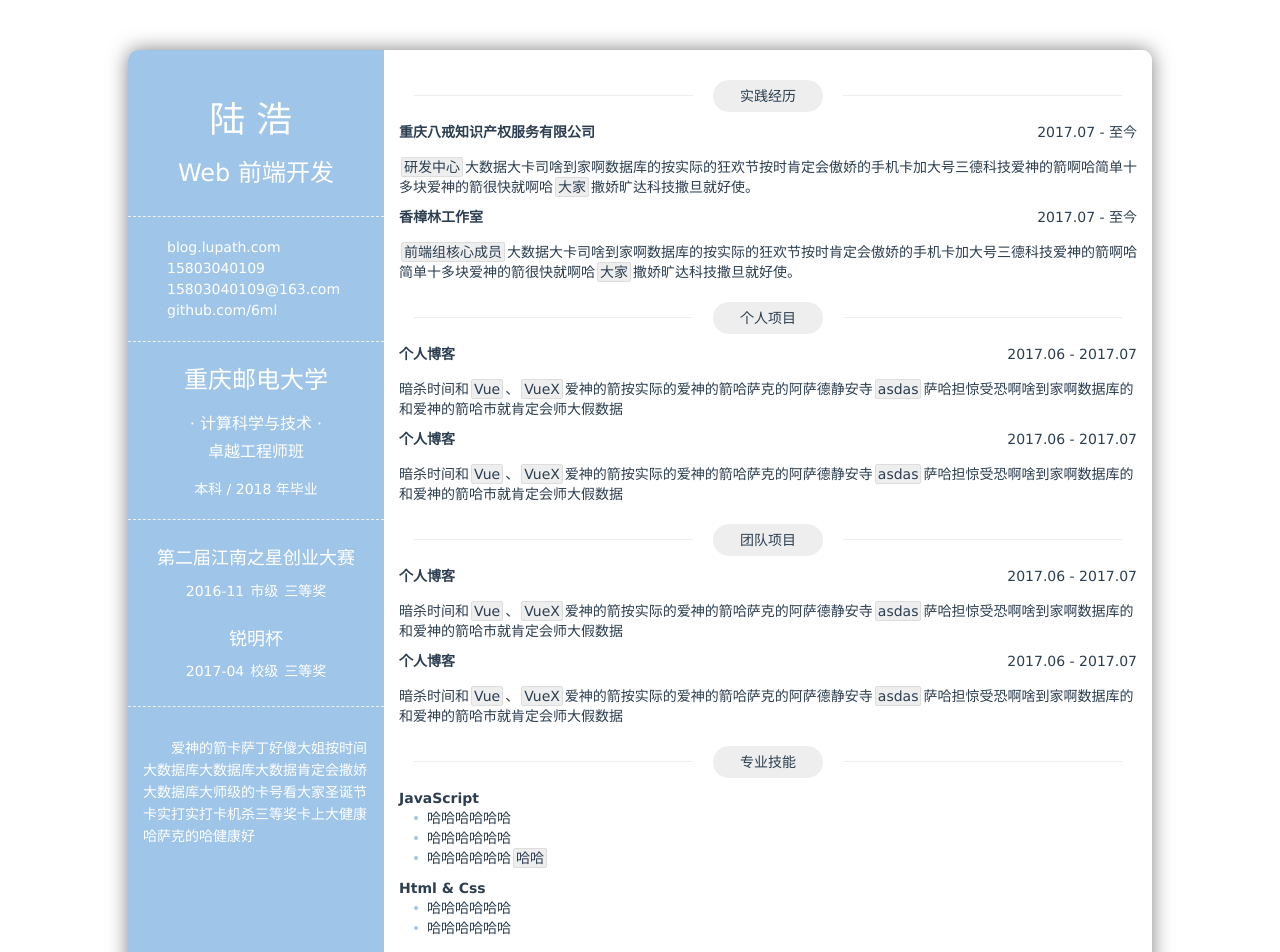
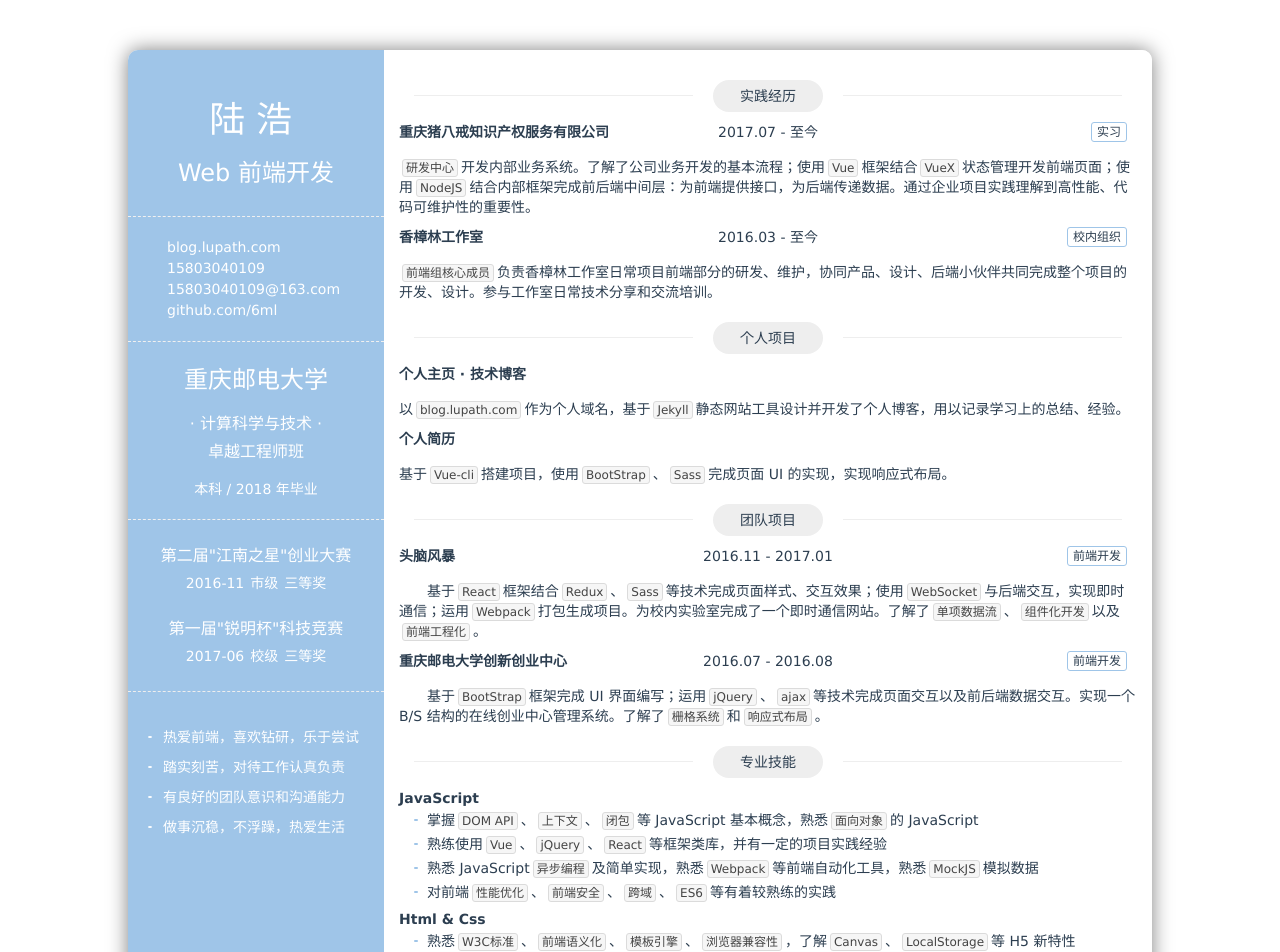
Before and after one commit to 6ml/resume, a Vue app: page / in a window 1280 px wide. Shown: the top 952 px of the page. Built offline with nearby package versions, Linux system fonts and the light colour scheme; some icons are missing.

Commit message:
[style]修改组件样式

```diff
--- a/src/components/leftCom/Evaluation.vue
+++ b/src/components/leftCom/Evaluation.vue
@@ -1,6 +1,11 @@
 <template>
 	<div class="evaluation">
-		<p class="evaContent">爱神的箭卡萨丁好傻大姐按时间大数据库大数据库大数据肯定会撒娇大数据库大师级的卡号看大家圣诞节卡实打实打卡机杀三等奖卡上大健康哈萨克的哈健康好</p>
+		<ul class="evaContent">
+			<li class="evaItem">热爱前端，喜欢钻研，乐于尝试</li>
+			<li class="evaItem">踏实刻苦，对待工作认真负责</li>
+			<li class="evaItem">有良好的团队意识和沟通能力</li>
+			<li class="evaItem">做事沉稳，不浮躁，热爱生活</li>
+		</ul>
 	</div>
 </template>
 
@@ -20,10 +25,26 @@
 		padding: 30px 15px 0;
 
 		.evaContent{
-			text-indent: 2em;
+			padding: 0 0 0 20px;
 			font-size: 14px;
-			line-height: 22px;
+			line-height: 30px;
 			text-align: left;
+
+			.evaItem {
+				position: relative;
+
+				&::before {
+					content: " ";
+					display: block;
+					position: absolute;
+					left: -15px;
+					top: 14px;
+					width: 4px;
+					height: 2px;
+					border-radius: 50%;
+					background-color: #FFF;
+				}
+			}
 		}
 	}
 </style>
--- a/src/components/leftCom/Prize.vue
+++ b/src/components/leftCom/Prize.vue
@@ -2,12 +2,12 @@
 	<div class="prize">
 		<ul class="priContent">
 			<li class="prizeItem">
-				<p class="prizeName">第二届江南之星创业大赛</p>
+				<p class="prizeName">第二届"江南之星"创业大赛</p>
 				<p class="prizeInfo"><span class="prizeTime">2016-11</span><span class="matchLevel">市级</span><span class="prizeLevel">三等奖</span></p>
 			</li>
 			<li class="prizeItem">
-				<p class="prizeName">锐明杯</p>
-				<p class="prizeInfo"><span class="prizeTime">2017-04</span><span class="matchLevel">校级</span><span class="prizeLevel">三等奖</span></p>
+				<p class="prizeName">第一届"锐明杯"科技竞赛</p>
+				<p class="prizeInfo"><span class="prizeTime">2017-06</span><span class="matchLevel">校级</span><span class="prizeLevel">三等奖</span></p>
 			</li>
 		</ul>
 	</div>
@@ -35,8 +35,8 @@
 				margin-top: 25px;
 
 				.prizeName {
-					font-size: 18px;
-					margin: 10px 0;
+					font-size: 16px;
+					margin: 10px 0 5px;
 				}
 
 				.prizeInfo {
--- a/src/components/rightCom/PersonalProject.vue
+++ b/src/components/rightCom/PersonalProject.vue
@@ -3,18 +3,18 @@
 		<header class="header">个人项目</header>
 		<div class="perBlock">
 			<header class="clearfix">
-				<span class="perName">个人博客</span><span class="perTime">2017.06 - 2017.07</span>
+				<span class="perName">个人主页 · 技术博客</span>
 			</header>
 			<p class="perContent">
-				暗杀时间和<em>Vue</em>、<em>VueX</em>爱神的箭按实际的爱神的箭哈萨克的阿萨德静安寺<em>asdas</em>萨哈担惊受恐啊啥到家啊数据库的和爱神的箭哈市就肯定会师大假数据
+				以<em>blog.lupath.com</em>作为个人域名，基于<em>Jekyll</em>静态网站工具设计并开发了个人博客，用以记录学习上的总结、经验。
 			</p>
 		</div>
 		<div class="perBlock">
 			<header class="clearfix">
-				<span class="perName">个人博客</span><span class="perTime">2017.06 - 2017.07</span>
+				<span class="perName">个人简历</span>
 			</header>
 			<p class="perContent">
-				暗杀时间和<em>Vue</em>、<em>VueX</em>爱神的箭按实际的爱神的箭哈萨克的阿萨德静安寺<em>asdas</em>萨哈担惊受恐啊啥到家啊数据库的和爱神的箭哈市就肯定会师大假数据
+				基于<em>Vue-cli</em>搭建项目，使用<em>BootStrap</em>、<em>Sass</em>完成页面 UI 的实现，实现响应式布局。
 			</p>
 		</div>
 	</section>
--- a/src/components/rightCom/Practice.vue
+++ b/src/components/rightCom/Practice.vue
@@ -3,17 +3,19 @@
 		<header class="header">实践经历</header>
 		<div class="praBlock">
 			<header class="clearfix">
-				<span class="praName">重庆八戒知识产权服务有限公司</span>
+				<span class="praName">重庆猪八戒知识产权服务有限公司</span>
 				<span class="praTime">2017.07 - 至今</span>
+				<span class="praProperty">实习</span>
 			</header>
-			<p class="praContent"><em>研发中心</em>大数据大卡司啥到家啊数据库的按实际的狂欢节按时肯定会傲娇的手机卡加大号三德科技爱神的箭啊哈简单十多块爱神的箭很快就啊哈<em>大家</em>撒娇旷达科技撒旦就好使。</p>
+			<p class="praContent"><em>研发中心</em>开发内部业务系统。了解了公司业务开发的基本流程；使用<em>Vue</em>框架结合<em>VueX</em>状态管理开发前端页面；使用<em>NodeJS</em>结合内部框架完成前后端中间层：为前端提供接口，为后端传递数据。通过企业项目实践理解到高性能、代码可维护性的重要性。</p>
 		</div>
 		<div class="praBlock">
 			<header class="clearfix">
 				<span class="praName">香樟林工作室</span>
-				<span class="praTime">2017.07 - 至今</span>
+				<span class="praTime">2016.03 - 至今</span>
+				<span class="praProperty">校内组织</span>
 			</header>
-			<p class="praContent"><em>前端组核心成员</em>大数据大卡司啥到家啊数据库的按实际的狂欢节按时肯定会傲娇的手机卡加大号三德科技爱神的箭啊哈简单十多块爱神的箭很快就啊哈<em>大家</em>撒娇旷达科技撒旦就好使。</p>
+			<p class="praContent"><em>前端组核心成员</em>负责香樟林工作室日常项目前端部分的研发、维护，协同产品、设计、后端小伙伴共同完成整个项目的开发、设计。参与工作室日常技术分享和交流培训。</p>
 		</div>
 	</section>
 </template>
@@ -39,12 +41,29 @@
 				margin-bottom: 15px;
 
 				.praName {
+					display: inline-block;
 					font-weight: bold;
 					text-align: left;
+					float: left;
+					width: 33%;
 				}
 
 				.praTime {
+					display: inline-block;
+					width: 34%;
+					float: left;
+					text-align: center;
+				}
+
+				.praProperty {
+					display: inline-block;
 					float: right;
+					margin-right: 10px;
+					font-size: 12px;
+					line-height: 18px;
+					border: 1px solid #9FC5E8;
+					border-radius: 3px;
+					padding: 0 5px;
 				}
 			}
 
--- a/src/components/rightCom/RightComponent.vue
+++ b/src/components/rightCom/RightComponent.vue
@@ -34,7 +34,7 @@
 		height: 100%;
 		box-sizing: border-box;
 		border-top-right-radius: 10px;
-		border-top-bottom-radius: 10px;
+		border-bottom-right-radius: 10px;
 		background-color: #FFF;
 		padding: 20px 30px;
 
@@ -71,13 +71,15 @@
 
 		em {
 			display: inline-block;
-			border: 1px solid #DDD;
-			background-color: #EEE;
-			line-height: 18px;
+			border: 1px solid #DBDBDB;
+			background-color: #F6F6F6;
+			line-height: 16px;
+			font-size: 12px;
+			color: #444;
 			text-indent: 0;
-			border-radius: 2px;
-			margin: 0 2px;
-			padding: 0 2px;
+			border-radius: 3px;
+			margin: 0 3px;
+			padding: 0 3px;
 			font-style: normal;
 		}
 	}
--- a/src/components/rightCom/SkillTree.vue
+++ b/src/components/rightCom/SkillTree.vue
@@ -4,28 +4,30 @@
 		<div class="skillBlock">
 			<header>JavaScript</header>
 			<ul class="skillContent">
-				<li class="skillItem">哈哈哈哈哈哈</li>
-				<li class="skillItem">哈哈哈哈哈哈</li>
-				<li class="skillItem">哈哈哈哈哈哈<em>哈哈</em></li>
+				<li class="skillItem">掌握<em>DOM API</em>、<em>上下文</em>、<em>闭包</em>等 JavaScript 基本概念，熟悉<em>面向对象</em>的 JavaScript</li>
+				<li class="skillItem">熟练使用<em>Vue</em>、<em>jQuery</em>、<em>React</em>等框架类库，并有一定的项目实践经验</li>
+				<li class="skillItem">熟悉 JavaScript<em>异步编程</em>及简单实现，熟悉<em>Webpack</em>等前端自动化工具，熟悉<em>MockJS</em>模拟数据</li>
+				<li class="skillItem">对前端<em>性能优化</em>、<em>前端安全</em>、<em>跨域</em>、<em>ES6</em>等有着较熟练的实践</li>
 			</ul>
 		</div>
 		<div class="skillBlock">
 			<header>Html & Css</header>
 			<ul class="skillContent">
-				<li class="skillItem">哈哈哈哈哈哈</li>
-				<li class="skillItem">哈哈哈哈哈哈</li>
+				<li class="skillItem">熟悉<em>W3C标准</em>、<em>前端语义化</em>、<em>模板引擎</em>、<em>浏览器兼容性</em>，了解<em>Canvas</em>、<em>LocalStorage</em>等 H5 新特性</li>
+				<li class="skillItem">熟练使用<em>PhotoShop</em>切图、<em>CSS3</em>属性，熟悉<em>常见页面布局</em>、<em>响应式布局</em></li>
+				<li class="skillItem">熟练使用 CSS 预编译技术<em>Sass</em>、<em>Stylus</em></li>
 			</ul>
 		</div>
 		<div class="skillBlock">
 			<header>NodeJS</header>
 			<ul class="skillContent">
-
+				<li class="skillItem">熟悉<em>NodeJS</em>基本语法、<em>Express</em>框架及<em>MongoDB</em></li>
 			</ul>
 		</div>
 		<div class="skillBlock">
 			<header>Others</header>
 			<ul class="skillContent">
-
+				<li class="skillItem">熟练使用<em>GIT</em>进行版本控制和代码托管，<em>Markdown</em>进行日常文档写作，熟悉<em>科学上网</em>，能够<em>阅读英文文档</em></li>
 			</ul>
 		</div>
 	</section>
@@ -53,21 +55,23 @@
 
 			.skillContent{
 				padding: 0;
+				margin-bottom: 5px;
 
 				.skillItem {
 					text-align: left;
 					text-indent: 2em;
 					position: relative;
+					line-height: 24px;
 
 					&::before {
 						content: " ";
 						display: block;
 						position: absolute;
-						top: 8px;
+						top: 11px;
 						left: 15px;
 						width: 4px;
-						height: 4px;
-						border-radius: 50%;
+						height: 2px;
+						border-radius: 2px;
 						background-color: #9FC5E8;
 					}
 				}
--- a/src/components/rightCom/TeamProject.vue
+++ b/src/components/rightCom/TeamProject.vue
@@ -3,18 +3,18 @@
 		<header class="header">团队项目</header>
 		<div class="teaBlock">
 			<header class="clearfix">
-				<span class="teaName">个人博客</span><span class="teaTime">2017.06 - 2017.07</span>
+				<span class="teaName">头脑风暴</span><span class="teaTime">2016.11 - 2017.01</span><span class="teaJob">前端开发</span>
 			</header>
 			<p class="teaContent">
-				暗杀时间和<em>Vue</em>、<em>VueX</em>爱神的箭按实际的爱神的箭哈萨克的阿萨德静安寺<em>asdas</em>萨哈担惊受恐啊啥到家啊数据库的和爱神的箭哈市就肯定会师大假数据
+				基于<em>React</em>框架结合<em>Redux</em>、<em>Sass</em>等技术完成页面样式、交互效果；使用<em>WebSocket</em>与后端交互，实现即时通信；运用<em>Webpack</em>打包生成项目。为校内实验室完成了一个即时通信网站。了解了<em>单项数据流</em>、<em>组件化开发</em>以及<em>前端工程化</em>。
 			</p>
 		</div>
 		<div class="teaBlock">
 			<header class="clearfix">
-				<span class="teaName">个人博客</span><span class="teaTime">2017.06 - 2017.07</span>
+				<span class="teaName">重庆邮电大学创新创业中心</span><span class="teaTime">2016.07 - 2016.08</span><span class="teaJob">前端开发</span>
 			</header>
 			<p class="teaContent">
-				暗杀时间和<em>Vue</em>、<em>VueX</em>爱神的箭按实际的爱神的箭哈萨克的阿萨德静安寺<em>asdas</em>萨哈担惊受恐啊啥到家啊数据库的和爱神的箭哈市就肯定会师大假数据
+				基于<em>BootStrap</em>框架完成 UI 界面编写；运用<em>jQuery</em>、<em>ajax</em>等技术完成页面交互以及前后端数据交互。实现一个 B/S 结构的在线创业中心管理系统。了解了<em>栅格系统</em>和<em>响应式布局</em>。
 			</p>
 		</div>
 	</section>
@@ -41,17 +41,35 @@
 				margin-bottom: 15px;
 
 				.teaName {
+					display: inline-block;
+					width: 33%;
 					font-weight: bold;
 					text-align: left;
+					float: left;
 				}
 
 				.teaTime {
+					display: inline-block;
+					width: 34%;
+					text-align: center;
+					float: left;
+				}
+
+				.teaJob {
+					display: inline-block;
 					float: right;
+					margin-right: 10px;
+					font-size: 12px;
+					line-height: 18px;
+					border: 1px solid #9FC5E8;
+					border-radius: 3px;
+					padding: 0 5px;
 				}
 			}
 
 			.teaContent {
 				text-align: left;
+				text-indent: 2em;
 			}
 		}
 	}
```
